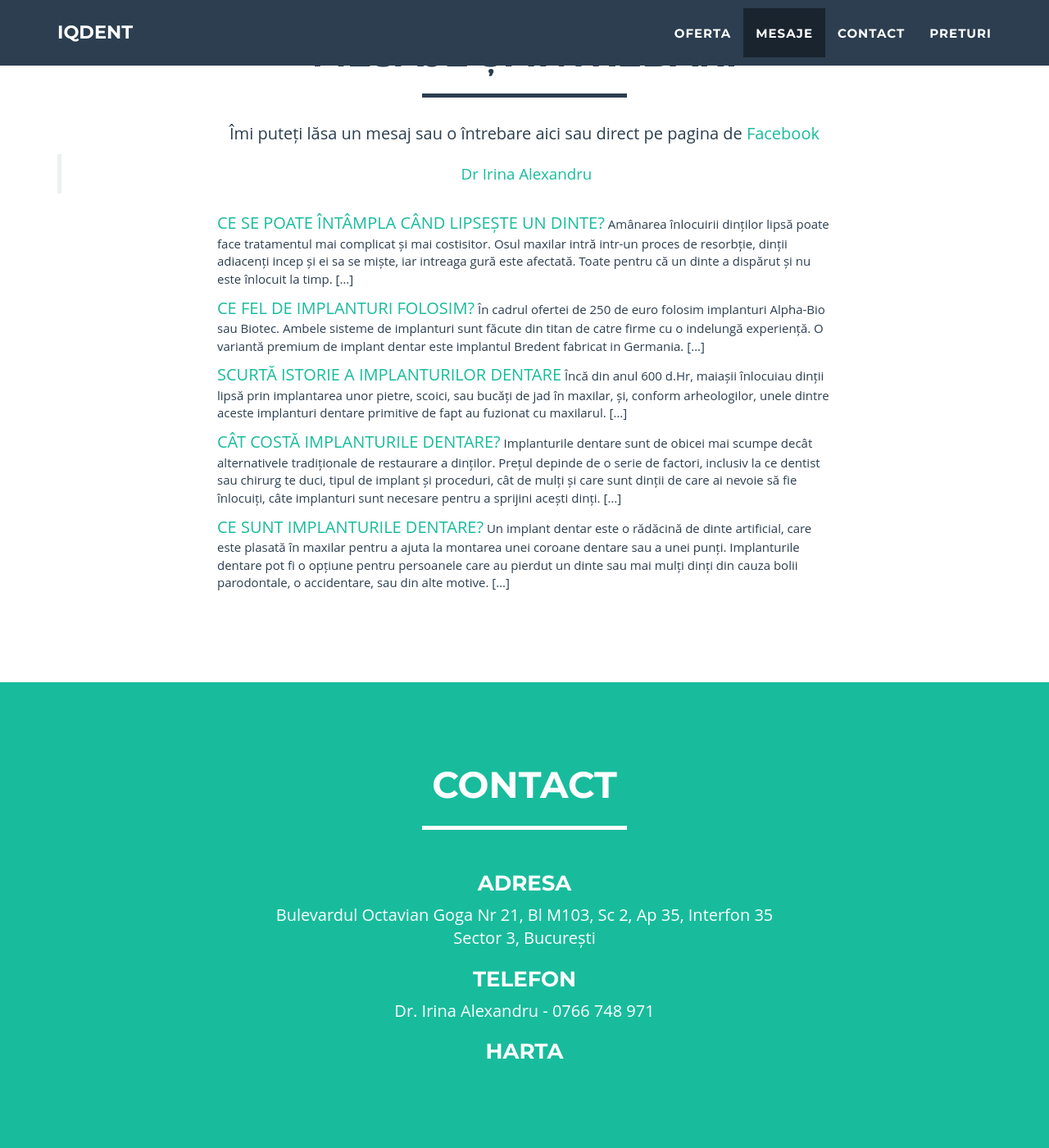
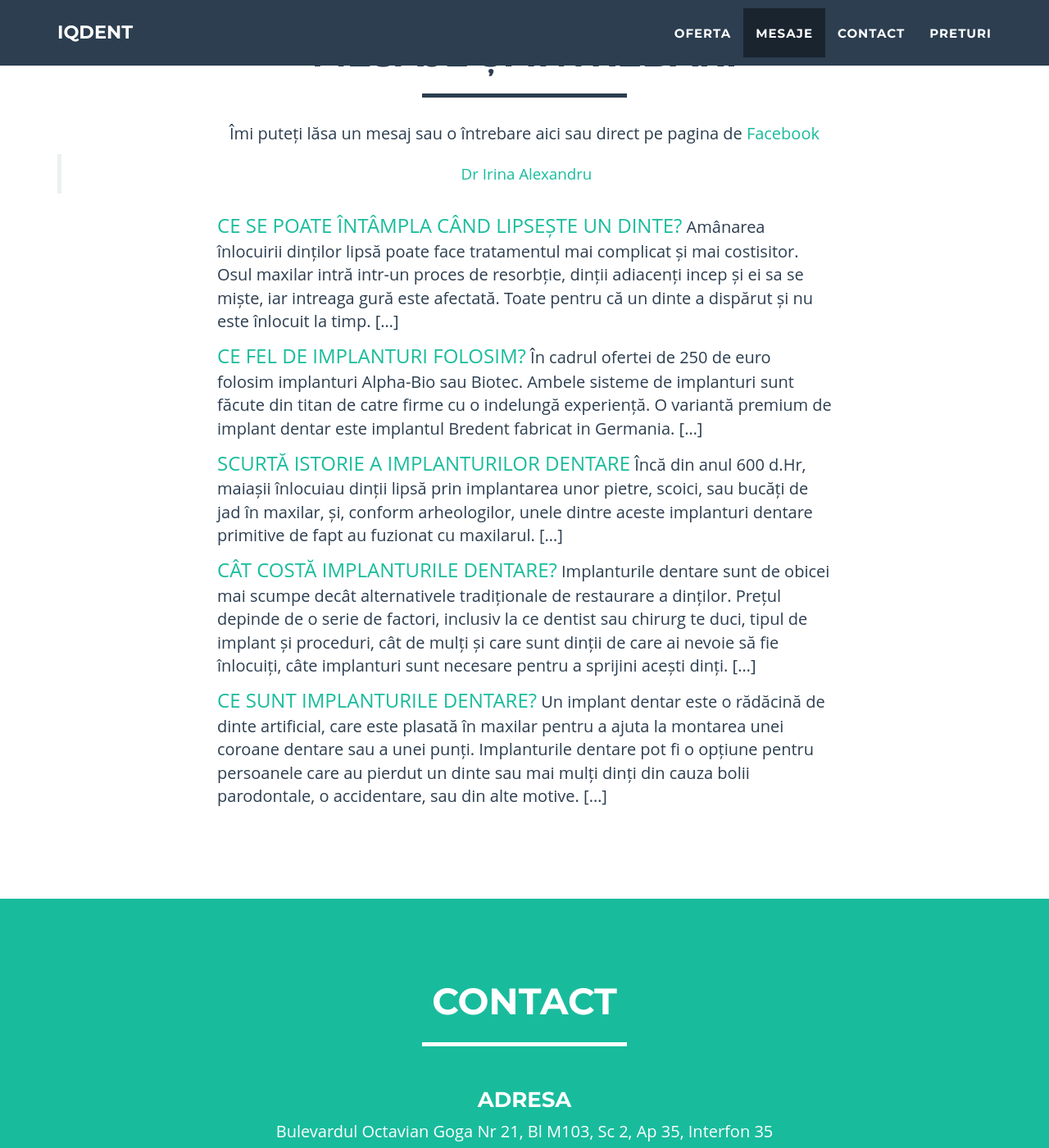
Before and after one commit to littledentgopo/offerdent, a Jekyll site: the page built from index.html, in a window 1280 px wide and 1400 px high, scrolled down 2414 px. Shown: the whole window at 82% size. Built offline with Jekyll 4.4.1, drawn with Linux system fonts in a browser that asks for light colours.

Commit message:
Update dent.css

```diff
--- a/_includes/css/dent.css
+++ b/_includes/css/dent.css
@@ -36,9 +36,5 @@ header a {
 
 .post .posttitle {
     text-transform: uppercase;
-    font-size: 20px;
+    font-size: 24px;
 }
-
-.post p {
-    font-size: 15px;
-}
```
